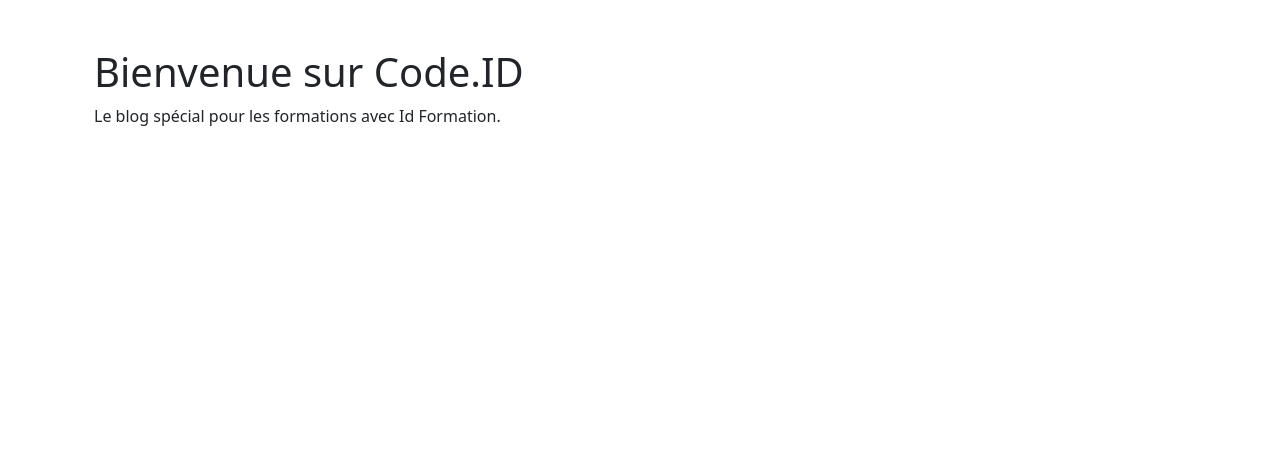
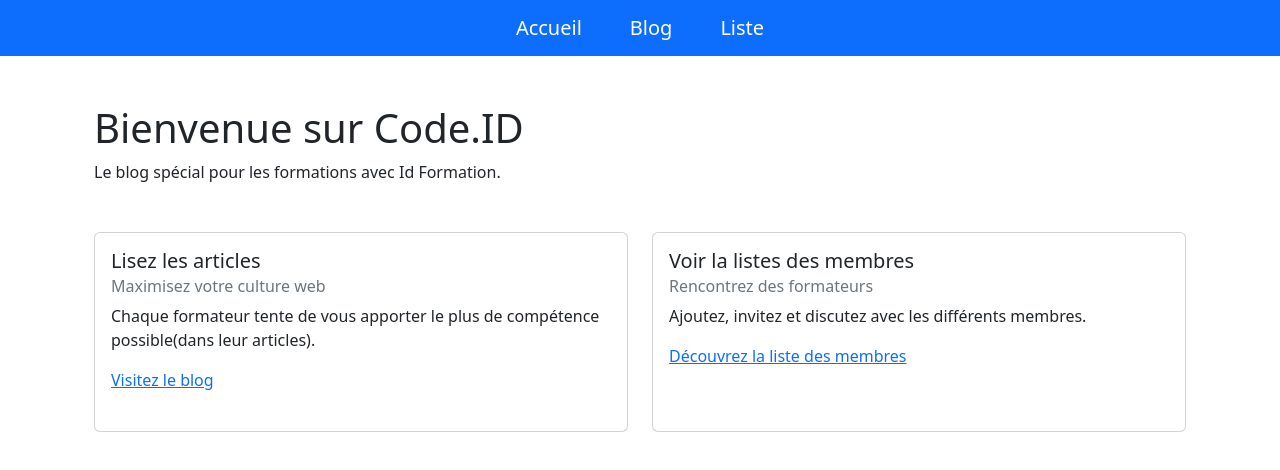
Before and after one commit to NMY0d4/blogPost-idFormation-GMWeb, a Next.js app: page / in a window 1280 px wide. Shown: the top 470 px of the page. Built offline with nearby package versions, Linux system fonts and the light colour scheme.

Commit message:
mise en place de la navbar

```diff
--- /dev/null
+++ b/components/Container/Container.component.js
@@ -0,0 +1,22 @@
+import Link from 'next/link';
+
+import React from 'react';
+
+export default function Container({ children }) {
+  return (
+    <>
+      <nav className='navbar navbar-dark bg-primary justify-content-center'>
+        <Link href='/' className='navbar-brand mx-4'>
+          Accueil
+        </Link>
+        <Link href='/blog' className='navbar-brand mx-4'>
+          Blog
+        </Link>
+        <Link href='/utilisateurs' className='navbar-brand mx-4'>
+          Liste
+        </Link>
+      </nav>
+      {children}
+    </>
+  );
+}
--- a/pages/_app.js
+++ b/pages/_app.js
@@ -1,5 +1,10 @@
-import '@/styles/globals.css'
+import Container from '@/components/Container/Container.component';
+import '@/styles/globals.css';
 
 export default function App({ Component, pageProps }) {
-  return <Component {...pageProps} />
+  return (
+    <Container>
+      <Component {...pageProps} />
+    </Container>
+  );
 }
--- a/pages/index.js
+++ b/pages/index.js
@@ -1,6 +1,7 @@
 import Head from 'next/head';
 import 'bootstrap/dist/css/bootstrap.min.css';
 import styles from '@/styles/Home.module.css';
+import Link from 'next/link';
 
 export default function Home() {
   return (
@@ -14,7 +15,37 @@
       <div className='container px-4 pt-5'>
         <h1>Bienvenue sur Code.ID</h1>
         <span>Le blog spécial pour les formations avec Id Formation.</span>
-        <div className='row mt-5'></div>
+        <div className={`row mt-5 `}>
+          <div className={`col-12 col-sm-6 ${styles.blogCard}`}>
+            <div className='card w-100 h-100'>
+              <div className='card-body'>
+                <h5 className='card-title'>Lisez les articles</h5>
+                <h6 className='card-subtitle mb-2 text-muted'>
+                  Maximisez votre culture web
+                </h6>
+                <p className='card-text'>
+                  Chaque formateur tente de vous apporter le plus de compétence
+                  possible(dans leur articles).
+                </p>
+                <Link href='/blog'>Visitez le blog</Link>
+              </div>
+            </div>
+          </div>
+          <div className={`col-12 col-sm-6 ${styles.blogCard}`}>
+            <div className={`card w-100 h-100`}>
+              <div className='card-body'>
+                <h5 className='card-title'>Voir la listes des membres</h5>
+                <h6 className='card-subtitle mb-2 text-muted'>
+                  Rencontrez des formateurs
+                </h6>
+                <p className='card-text'>
+                  Ajoutez, invitez et discutez avec les différents membres.
+                </p>
+                <Link href='/utilisateur'>Découvrez la liste des membres</Link>
+              </div>
+            </div>
+          </div>
+        </div>
       </div>
     </>
   );
--- a/styles/Home.module.css
+++ b/styles/Home.module.css
@@ -6,3 +6,7 @@
   padding: 6rem;
   min-height: 100vh;
 }
+
+.blogCard {
+  min-height: 200px;
+}
```
